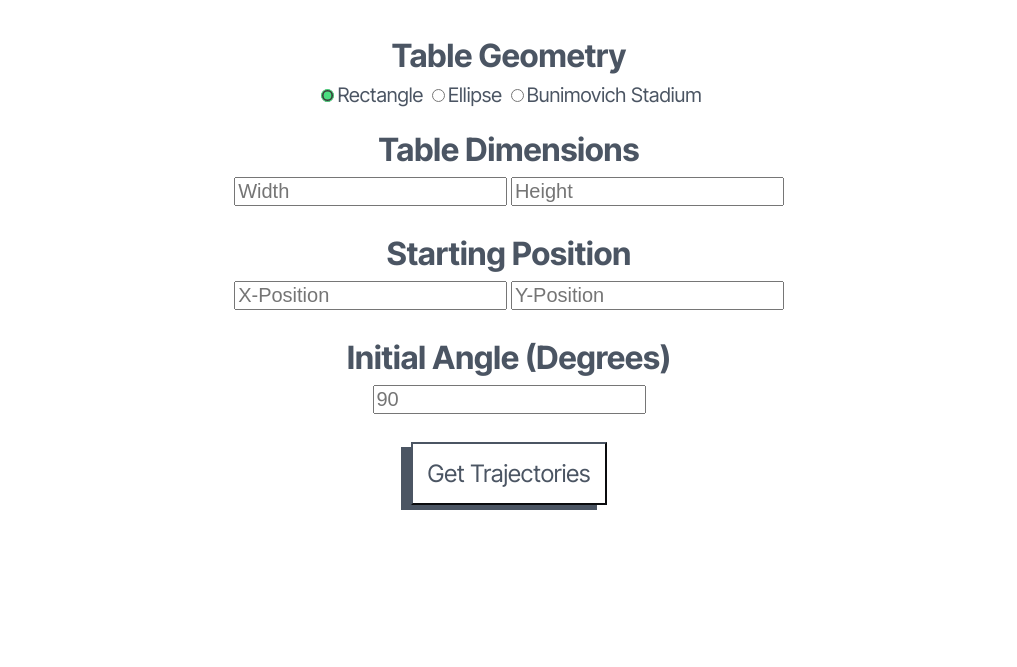
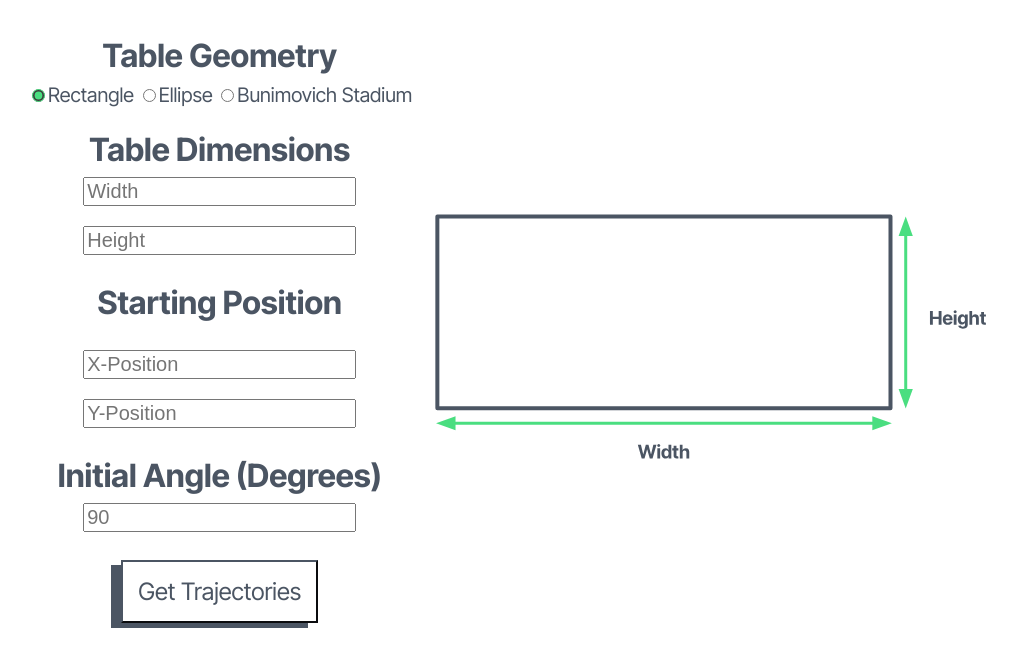
Before and after one commit to L-Amos/mathematical_billiards, a Flask app: page / in a window 1280 px wide. Shown: the top 667 px of the page, without its empty margins (131-1148 px from the left). Run offline with Flask 3, Linux system fonts and the light colour scheme.

Commit message:
Adding image to show what the dimensions refer to for each stadium geometry.

```diff
--- a/webapp/templates/main.html
+++ b/webapp/templates/main.html
@@ -15,18 +15,19 @@
             };
         }
     </script>
-    <div id="form">
+    <div id="form_stuff">
         <form onsubmit="getTrajectories()" method="POST">
             <label>Table Geometry</label>
-            <input type="radio" class="geometry" name="geometry" value="rectangle" checked="checked"><p>Rectangle</p>
-            <input type="radio" class="geometry" name="geometry" value="elliptical"><p>Ellipse</p>
-            <input type="radio" class="geometry" name="geometry" value="stadium"><p>Bunimovich Stadium</p>
+            <input onclick="dimHint('static/rectangle_dims.svg')" type="radio" class="geometry" name="geometry" value="rectangle" checked="checked"><p>Rectangle</p>
+            <input onclick="dimHint('static/ellipse_dims.svg')" type="radio" class="geometry" name="geometry" value="elliptical"><p>Ellipse</p>
+            <input onclick="dimHint('static/stadium_dims.svg')" type="radio" class="geometry" name="geometry" value="stadium"><p>Bunimovich Stadium</p>
             <br />
             <label>Table Dimensions</label>
             <input type="number" step="any" name="width" placeholder="Width" required>
             <input type="number" step="any" name="height" placeholder="Height" required>
             <br />
-            <label>Starting Position</label>
+            <label>Starting Position</label><br />
+
             <input type="number" step="any" name="start_x" placeholder="X-Position" required>
             <input type="number" step="any" name="start_y" placeholder="Y-Position" required>
             <br />
@@ -35,6 +36,7 @@
             <br />
             <input id="submit" type="submit" value="Get Trajectories">
         </form>
+        <img id="dim_hint" src="static/rectangle_dims.svg" />
     </div>
 
     <div id="error">Fuck</div>
@@ -51,6 +53,9 @@
             document.getElementById("result").style.display = "none";
             document.getElementById("loader").style.display = "block";
         }
+        function dimHint(path) {
+            document.getElementById("dim_hint").src = path
+        }
     </script>
 </body>
 
@@ -61,9 +66,15 @@
         color: #4b5563;
     }
 
+    #form_stuff {
+        width:80%;
+        display: flex;
+        margin: auto;
+    }
+
+
     form {
         width: 50%;
-        margin: auto;
         text-align: center;
         accent-color: #4ade80;
 
```
Also changed, not shown: webapp/static/ellipse_dims.svg (added), webapp/static/rectangle_dims.svg (added), webapp/static/scatter.gif (added), webapp/static/stadium_dims.svg (added).
